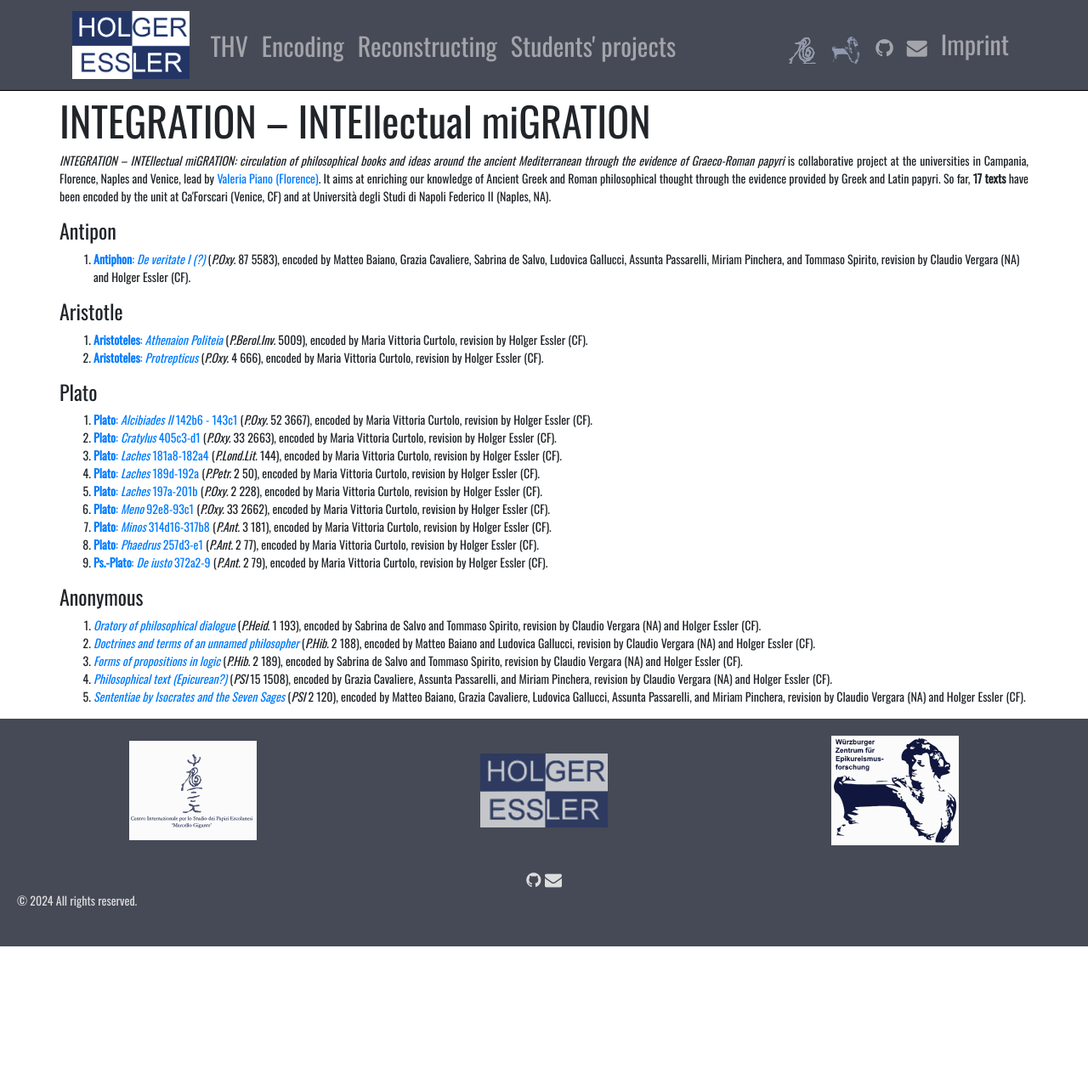
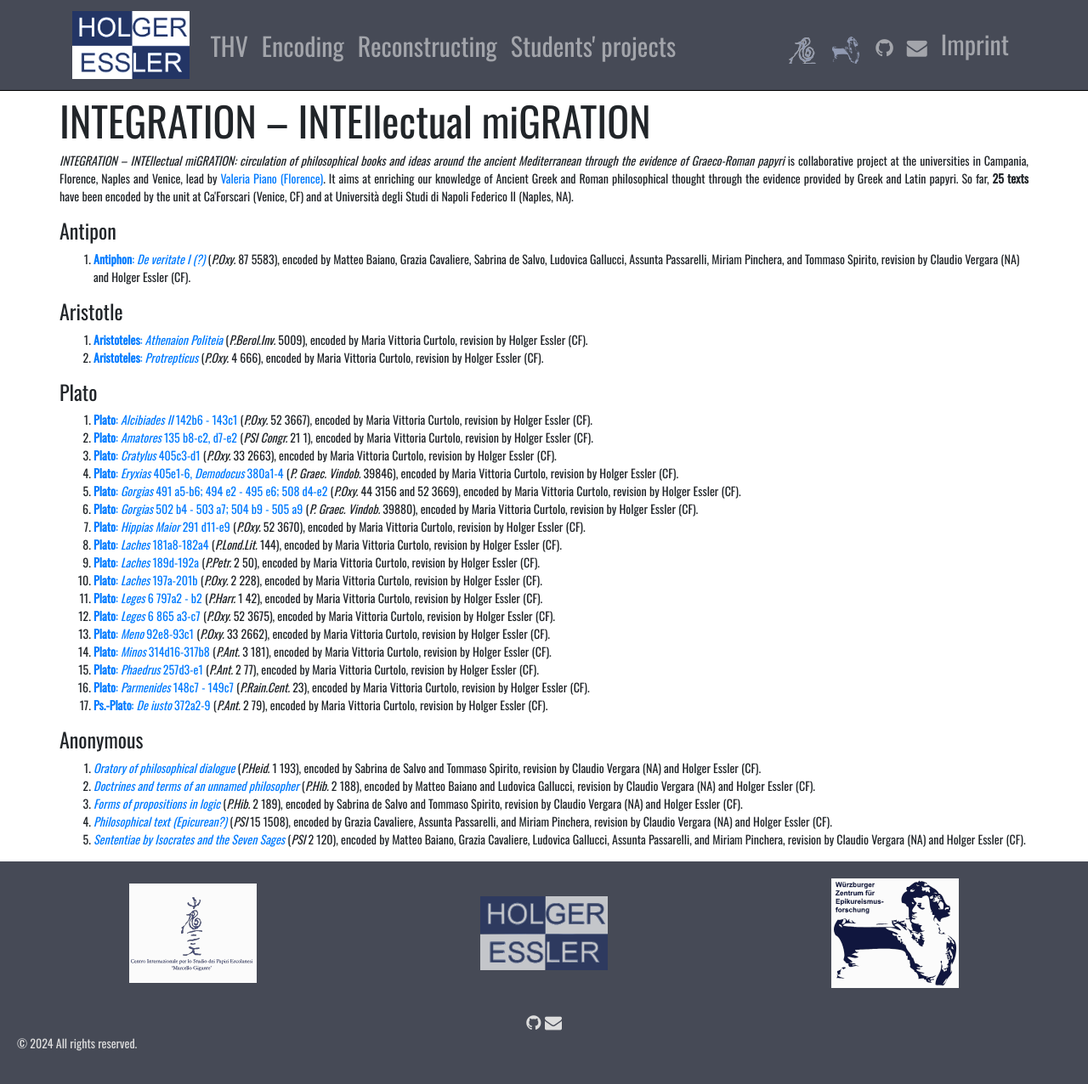
Before and after one commit to HolgerEssler/HolgerEssler.github.io, a Jekyll site: the page built from integration.html, in a window 1280 px wide and 1282 px high. Shown: the top 1276 px of the window at 85% size. Built offline with Jekyll 4.4.1, drawn with Linux system fonts in a browser that asks for light colours; nearby versions of some CDN libraries.

Commit message:
Added 8 texts for project Integration.

```diff
--- a/editio.html
+++ b/editio.html
@@ -29,7 +29,7 @@
               <ul>
                 <li>The <strong><a href="/thv">Thesaurus Herculanensium Voluminum (THV)</a></strong> is being created in collaboration with the <a href="https://cispe.org/">Centro Internazionale per lo Studio dei Papiri Ercolanesi, Naples</a>. The final goal is a comprehensive database of all edited texts from Herculaneum. So far it contains <strong>182 texts and 301 inventory numbers</strong>.</li>
                 <li><strong><a href="/ediscimus">E(dendo)discimus</a></strong> The digital edition of papyri has been part of <strong>Holger Essler's teaching</strong> in <a href="www.unive.it/persone/holger.essler">Venice</a> and <a href="https://www.klassphil.uni-wuerzburg.de/startseite/">Würzburg</a> for years. Over the years <strong>307 texts</strong> have been encoded as practical training and to expand the corpora.</li>
-                <li><strong><a href="/integration">INTEGRATION – INTEllectual miGRATION</a></strong> aims at enriching our knowledge of Ancient Greek and Roman philosophical thought through the evidence provided by Greek and Latin papyri. So far <strong>17 texts</strong> have been encoded by the unit at Ca'Foscari (Venice).</li>
+                <li><strong><a href="/integration">INTEGRATION – INTEllectual miGRATION</a></strong> aims at enriching our knowledge of Ancient Greek and Roman philosophical thought through the evidence provided by Greek and Latin papyri. So far <strong>25 texts</strong> have been encoded by the unit at Ca'Foscari (Venice).</li>
               </ul>
             </div>
             <div class="row">
--- a/integration.html
+++ b/integration.html
@@ -19,7 +19,7 @@
               <div>INTEGRATION – INTEllectual miGRATION</div>
             </div>
             <div class="row">
-              <p style="font-size: 14px !important;"><i><em>INTEGRATION – INTEllectual miGRATION</em>: circulation of philosophical books and ideas around the ancient Mediterranean through the evidence of Graeco-Roman papyri</i> is collaborative project at the universities in Campania, Florence, Naples and Venice, lead by <a href="https://www.unifi.it/p-doc2-0-0-A-3f2b3d2d3a2c2c.html">Valeria Piano (Florence)</a>. It aims at enriching our knowledge of Ancient Greek and Roman philosophical thought through the evidence provided by Greek and Latin papyri. So far, <strong>17 texts</strong> have been encoded by the unit at Ca'Forscari (Venice, CF) and at Università degli Studi di Napoli Federico II (Naples, NA).</p>
+              <p style="font-size: 14px !important;"><i><em>INTEGRATION – INTEllectual miGRATION</em>: circulation of philosophical books and ideas around the ancient Mediterranean through the evidence of Graeco-Roman papyri</i> is collaborative project at the universities in Campania, Florence, Naples and Venice, lead by <a href="https://www.unifi.it/p-doc2-0-0-A-3f2b3d2d3a2c2c.html">Valeria Piano (Florence)</a>. It aims at enriching our knowledge of Ancient Greek and Roman philosophical thought through the evidence provided by Greek and Latin papyri. So far, <strong>25 texts</strong> have been encoded by the unit at Ca'Forscari (Venice, CF) and at Università degli Studi di Napoli Federico II (Naples, NA).</p>
             </div>
             <div class="row">
               <h4>Antipon</h4>
@@ -44,13 +44,21 @@
             <div class="row">
               <ol class="thv">
                 <li><a href="https://papyri.info/dclp/62636"><b>Plato</b>: <i>Alcibiades II</i> 142b6 - 143c1</a> (<i>P.Oxy.</i> 52 3667), encoded by Maria Vittoria Curtolo, revision by Holger Essler (CF).</li>
+                <li><a href="https://papyri.info/dclp/62587"><b>Plato</b>: <i>Amatores</i> 135 b8-c2, d7-e2</a> (<i>PSI Congr.</i> 21 1), encoded by Maria Vittoria Curtolo, revision by Holger Essler (CF).</li>
                 <li><a href="https://papyri.info/dclp/62636"><b>Plato</b>: <i>Cratylus</i> 405c3-d1</a> (<i>P.Oxy.</i> 33 2663), encoded by Maria Vittoria Curtolo, revision by Holger Essler (CF).</li>
+                <li><a href="https://papyri.info/dclp/62643"><b>Plato</b>: <i>Eryxias</i> 405e1-6, <i>Demodocus</i> 380a1-4</a> (<i>P. Graec. Vindob.</i> 39846), encoded by Maria Vittoria Curtolo, revision by Holger Essler (CF).</li>
+                <li><a href="https://papyri.info/dclp/62598"><b>Plato</b>: <i>Gorgias</i> 491 a5-b6; 494 e2 - 495 e6; 508 d4-e2</a> (<i>P.Oxy.</i> 44 3156 and 52 3669), encoded by Maria Vittoria Curtolo, revision by Holger Essler (CF).</li>
+                <li><a href="https://papyri.info/dclp/62640"><b>Plato</b>: <i>Gorgias</i> 502 b4 - 503 a7; 504 b9 - 505 a9</a> (<i>P. Graec. Vindob.</i> 39880), encoded by Maria Vittoria Curtolo, revision by Holger Essler (CF).</li>
+                <li><a href="https://papyri.info/dclp/62622"><b>Plato</b>: <i>Hippias Maior</i> 291 d11-e9</a> (<i>P.Oxy.</i> 52 3670), encoded by Maria Vittoria Curtolo, revision by Holger Essler (CF).</li>
                 <li><a href="https://papyri.info/dclp/62591"><b>Plato</b>: <i>Laches</i> 181a8-182a4</a> (<i>P.Lond.Lit.</i> 144), encoded by Maria Vittoria Curtolo, revision by Holger Essler (CF).</li>
                 <li><a href="https://papyri.info/dclp/62650"><b>Plato</b>: <i>Laches</i> 189d-192a</a> (<i>P.Petr.</i> 2 50), encoded by Maria Vittoria Curtolo, revision by Holger Essler (CF).</li>
                 <li><a href="https://papyri.info/dclp/62612"><b>Plato</b>: <i>Laches</i> 197a-201b</a> (<i>P.Oxy.</i> 2 228), encoded by Maria Vittoria Curtolo, revision by Holger Essler (CF).</li>
+                <li><a href="https://papyri.info/dclp/62629"><b>Plato</b>: <i>Leges</i> 6 797a2 - b2</a> (<i>P.Harr.</i> 1 42), encoded by Maria Vittoria Curtolo, revision by Holger Essler (CF).</li>
+                <li><a href="https://papyri.info/dclp/62601"><b>Plato</b>: <i>Leges</i> 6 865 a3-c7</a> (<i>P.Oxy.</i> 52 3675), encoded by Maria Vittoria Curtolo, revision by Holger Essler (CF).</li>
                 <li><a href="https://papyri.info/dclp/62646"><b>Plato</b>: <i>Meno</i> 92e8-93c1</a> (<i>P.Oxy.</i> 33 2662), encoded by Maria Vittoria Curtolo, revision by Holger Essler (CF).</li>
                 <li><a href="https://papyri.info/dclp/62637"><b>Plato</b>: <i>Minos</i> 314d16-317b8</a> (<i>P.Ant.</i> 3 181), encoded by Maria Vittoria Curtolo, revision by Holger Essler (CF).</li>
                 <li><a href="https://papyri.info/dclp/62621"><b>Plato</b>: <i>Phaedrus</i> 257d3-e1</a> (<i>P.Ant.</i> 2 77), encoded by Maria Vittoria Curtolo, revision by Holger Essler (CF).</li>
+                <li><a href="https://papyri.info/dclp/62644"><b>Plato</b>: <i>Parmenides</i> 148c7 - 149c7</a> (<i>P.Rain.Cent.</i> 23), encoded by Maria Vittoria Curtolo, revision by Holger Essler (CF).</li>
                 <li><a href="https://papyri.info/dclp/62635"><b>Ps.-Plato</b>: <i>De iusto</i> 372a2-9</a> (<i>P.Ant.</i> 2 79), encoded by Maria Vittoria Curtolo, revision by Holger Essler (CF).</li>
               </ol>
           </div>
```
Also changed, not shown: other parts of editio.html (+1 -1 lines).
